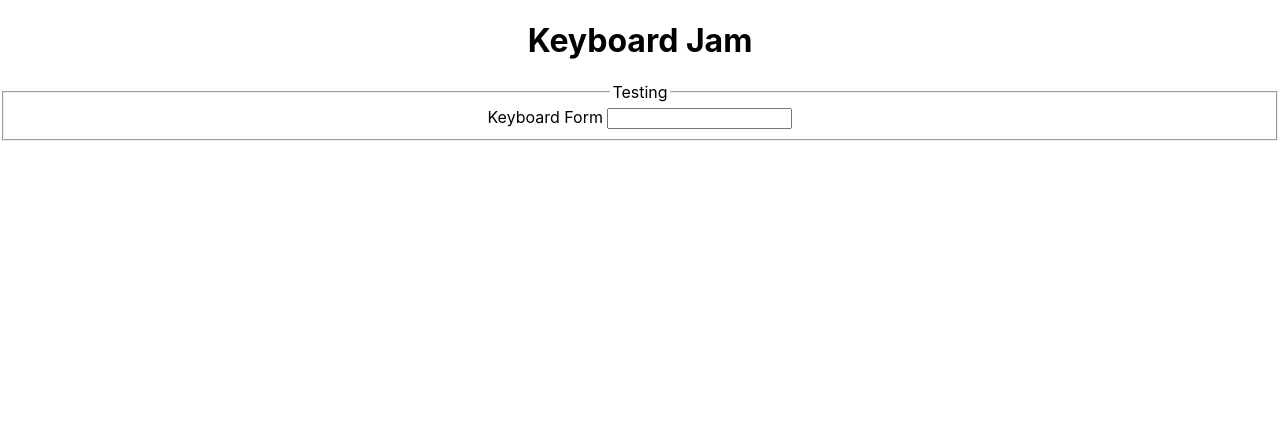
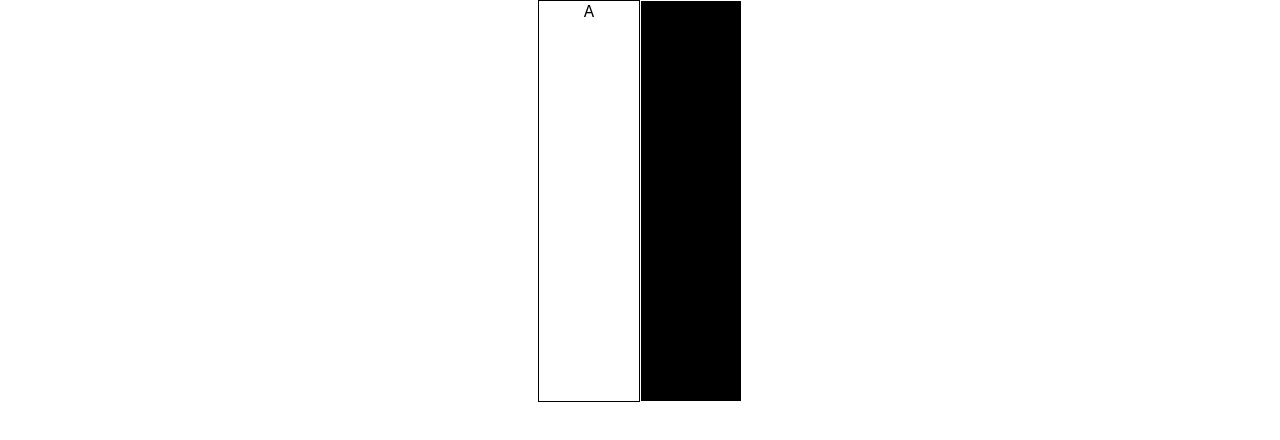
Before and after one commit to EmilyDSarani/keyboard-jam, a React (Create React App) app: page / in a window 1280 px wide. Shown: the top 440 px of the page. Built offline with nearby package versions, Linux system fonts and the light colour scheme.

Commit message:
trying to figure out how to get the key to press on keyboard AND glow

```diff
--- a/src/components/Keyboard.jsx
+++ b/src/components/Keyboard.jsx
@@ -17,11 +17,13 @@ import {
   playD5,
   playE5,
 } from "../utils/keys";
+import styles from './keyboard.module.css'
 
 export default function Keyboard() {
+
   function handleKeyPress(event) {
     //javascript keyCode number was having a bit of issue
-    if (event.key === 'a' ) {
+    if (event.keyCode === 'a' ) {
       playC4();
     }
     if (event.key === "w") {
@@ -73,14 +75,17 @@ export default function Keyboard() {
   }
 
   return (
-    <div>
-      <h1>Keyboard Jam</h1>
-      <div onKeyDown={handleKeyPress}></div>
-      <fieldset>
+      <div onKeyPress={handleKeyPress}>
+    <div className={styles.piano}>
+      <div className={styles.whiteKey} onClick={playC4}>A</div>
+      <div className={styles.blackKey} onClick={playDb4}>W</div>
+      </div>
+      {/* <div onKeyDown={handleKeyPress}></div> */}
+      {/* <fieldset>
         <legend> Testing </legend>
         <label>Keyboard Form </label>
         <input type="text" onKeyPress={handleKeyPress} />
-      </fieldset>
+      </fieldset> */}
     </div>
   );
 }
--- /dev/null
+++ b/src/components/keyboard.module.css
@@ -0,0 +1,31 @@
+.piano{
+    align-items: center;
+    display: flex;
+    justify-content: center;
+}
+h1{
+    text-align: center;
+}
+.whiteKey{
+    border: 1px solid black;
+    width: 100px;
+    height: 400px;
+    background-color: white;
+}
+.whiteKey:hover{
+    background-color: aqua;
+    cursor: pointer;
+
+}
+.blackKey{
+    border: 1px solid white;
+    width: 100px;
+    height: 400px;
+    background-color: black;
+    font-style: white;
+}
+.blackKey:hover{
+    background-color: maroon;
+    cursor: pointer;
+
+}
```
